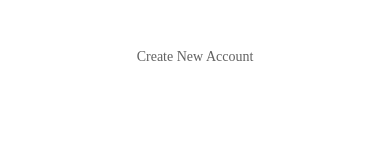
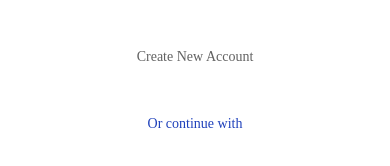
Before and after one commit to Aaslan01/Login-Register-Ui, a React Native app: screen /LoginScreen in a window 390 px wide. Shown: the part 422-588 px from the top of the page. Built offline with nearby package versions, Linux system fonts and the light colour scheme.

Commit message:
Updated Login Screen.

```diff
--- a/screen/LoginScreen.tsx
+++ b/screen/LoginScreen.tsx
@@ -19,9 +19,7 @@ const LoginScreen = () => {
   const [password, setPassword] = useState('');
   return (
     <SafeAreaView style={[StyleGuide.mainPadding, {paddingVertical: hp(4)}]}>
-      <Texting text={'Login here'}
-      fontFamily={'Poppins-Bold'}
-      />
+      <Texting text={'Login here'} fontFamily={'Poppins-Bold'} />
       <Texting
         text={"Welcome back you've been missed!"}
         fontFamily={'Poppins-Bold'}
@@ -70,6 +68,12 @@ const LoginScreen = () => {
         onPress={() => console.log('Testing Test')}
         color={StyleGuide.colors.darkText}
       />
+      <Texting
+        text="Or continue with"
+        fontSize={FontSize.small}
+        marginTop={hp(6)}
+        onPress={() => console.log('Testing Test')}
+      />
     </SafeAreaView>
   );
 };
```
